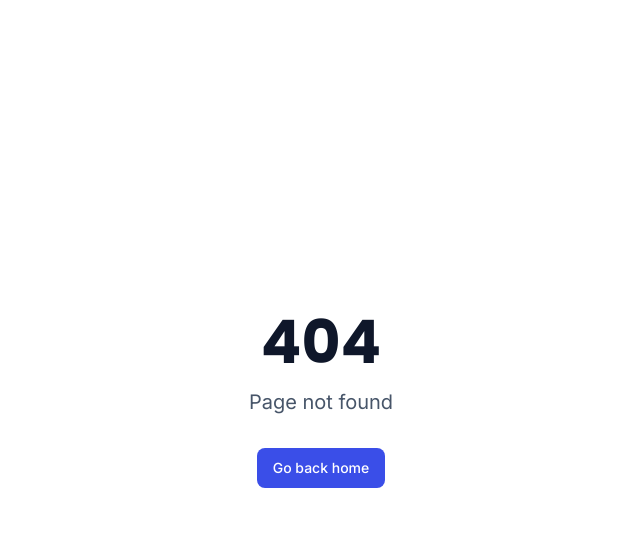
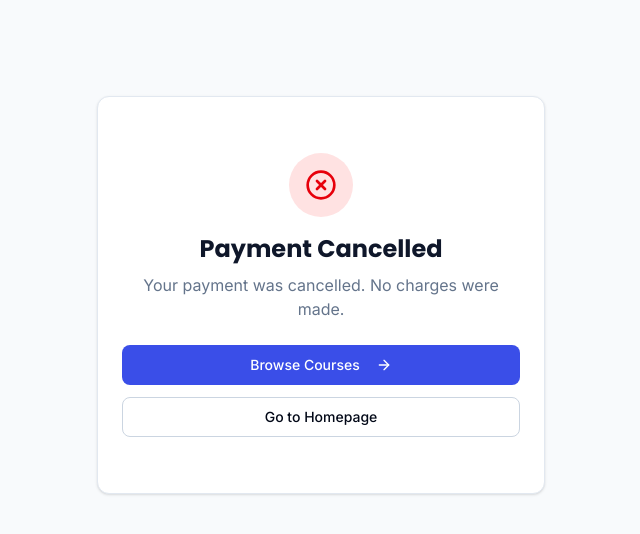
Before and after one commit to apurba4u/Udemy, a Next.js app: page /checkout/cancel in a window 1280 px wide. Before the commit this address had no page. Shown: the top 534 px of the page, without its empty margins (319-959 px from the left). Built offline with nearby package versions, Linux system fonts and the light colour scheme.

Commit message:
fix(ui): complete checkout, auth and theme integration
- Updated checkout page to redirect to Stripe
- Added checkout success/cancel pages
- Added demo credentials to login page
- Updated branding to LearnHub
- Added coupon section to footer
- All pages build successfully

```diff
--- /dev/null
+++ b/src/app/checkout/cancel/page.tsx
@@ -0,0 +1,48 @@
+'use client';
+
+import Link from 'next/link';
+import { motion } from 'framer-motion';
+import { XCircle, ArrowRight } from 'lucide-react';
+import { Container } from '@/components/layout/Container';
+import { Card, CardContent } from '@/components/ui/Card';
+import { Button } from '@/components/ui/Button';
+
+export default function CheckoutCancelPage() {
+  return (
+    <div className="min-h-screen bg-neutral-50 dark:bg-neutral-950 py-12">
+      <Container>
+        <motion.div
+          initial={{ opacity: 0, scale: 0.95 }}
+          animate={{ opacity: 1, scale: 1 }}
+          className="mx-auto max-w-md text-center py-12"
+        >
+          <Card>
+            <CardContent className="py-8">
+              <div className="mx-auto mb-4 flex h-16 w-16 items-center justify-center rounded-full bg-red-100 dark:bg-red-900/30">
+                <XCircle className="h-8 w-8 text-red-600" />
+              </div>
+              <h1 className="mb-2 text-2xl font-bold text-neutral-900 dark:text-neutral-100">
+                Payment Cancelled
+              </h1>
+              <p className="mb-6 text-neutral-500 dark:text-neutral-400">
+                Your payment was cancelled. No charges were made.
+              </p>
+              <div className="flex flex-col gap-3">
+                <Link href="/courses">
+                  <Button className="w-full">
+                    Browse Courses <ArrowRight className="ml-2 h-4 w-4" />
+                  </Button>
+                </Link>
+                <Link href="/">
+                  <Button variant="outline" className="w-full">
+                    Go to Homepage
+                  </Button>
+                </Link>
+              </div>
+            </CardContent>
+          </Card>
+        </motion.div>
+      </Container>
+    </div>
+  );
+}
--- a/src/app/checkout/page.tsx
+++ b/src/app/checkout/page.tsx
@@ -108,9 +108,10 @@ function CheckoutContent() {
 
       const order = orderResponse.data.data.order;
       const gateway = orderResponse.data.data.gateway;
+      const stripeUrl = orderResponse.data.data.stripeUrl;
 
-      if (gateway?.type === 'stripe') {
-        toast.success('Redirecting to Stripe...');
+      if (gateway?.type === 'stripe' && stripeUrl) {
+        window.location.href = stripeUrl;
       } else {
         setStep('payment');
       }
--- /dev/null
+++ b/src/app/checkout/success/page.tsx
@@ -0,0 +1,66 @@
+'use client';
+
+import { useSearchParams } from 'next/navigation';
+import Link from 'next/link';
+import { motion } from 'framer-motion';
+import { CheckCircle, ArrowRight } from 'lucide-react';
+import { Container } from '@/components/layout/Container';
+import { Card, CardContent } from '@/components/ui/Card';
+import { Button } from '@/components/ui/Button';
+import AuthGuard from '@/components/guards/AuthGuard';
+
+function SuccessContent() {
+  const searchParams = useSearchParams();
+  const sessionId = searchParams.get('session_id');
+
+  return (
+    <div className="min-h-screen bg-neutral-50 dark:bg-neutral-950 py-12">
+      <Container>
+        <motion.div
+          initial={{ opacity: 0, scale: 0.95 }}
+          animate={{ opacity: 1, scale: 1 }}
+          className="mx-auto max-w-md text-center py-12"
+        >
+          <Card>
+            <CardContent className="py-8">
+              <div className="mx-auto mb-4 flex h-16 w-16 items-center justify-center rounded-full bg-green-100 dark:bg-green-900/30">
+                <CheckCircle className="h-8 w-8 text-green-600" />
+              </div>
+              <h1 className="mb-2 text-2xl font-bold text-neutral-900 dark:text-neutral-100">
+                Payment Successful!
+              </h1>
+              <p className="mb-6 text-neutral-500 dark:text-neutral-400">
+                Thank you for your purchase. You now have access to the course.
+              </p>
+              {sessionId && (
+                <p className="mb-6 text-sm text-neutral-400">
+                  Session ID: {sessionId}
+                </p>
+              )}
+              <div className="flex flex-col gap-3">
+                <Link href="/dashboard/student/my-learning">
+                  <Button className="w-full">
+                    Go to My Learning <ArrowRight className="ml-2 h-4 w-4" />
+                  </Button>
+                </Link>
+                <Link href="/courses">
+                  <Button variant="outline" className="w-full">
+                    Browse More Courses
+                  </Button>
+                </Link>
+              </div>
+            </CardContent>
+          </Card>
+        </motion.div>
+      </Container>
+    </div>
+  );
+}
+
+export default function CheckoutSuccessPage() {
+  return (
+    <AuthGuard requiredRole="student">
+      <SuccessContent />
+    </AuthGuard>
+  );
+}
```
